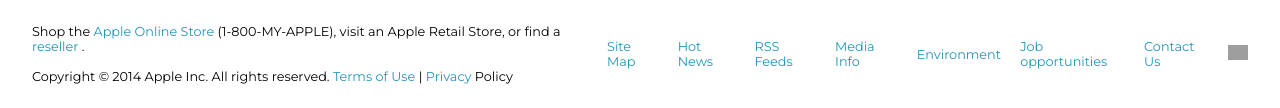
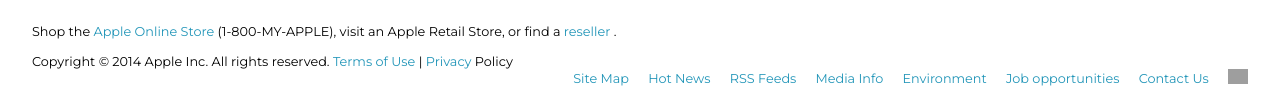
Before and after one commit to benazirr-1/apple-clone, a plain HTML site: page index.html in a window 1280 px wide. Shown: the part 1255-1363 px from the top of the page. Drawn offline with Linux system fonts and the light colour scheme; grey boxes are pictures that could not be loaded.

Commit message:
screenshot added

```diff
--- a/style.css
+++ b/style.css
@@ -161,11 +161,16 @@
 /* FOOTER */
 
 .footer {
-  display: flex;
-  justify-content: space-between;
-  align-items: center;
   font-size: 0.8rem;
-  padding: 1.7rem 2rem;
+  padding: 1.7rem 2rem 3rem;
+  margin-bottom: 1.7rem;
+}
+
+.footer__description {
+  float: left;
+}
+.footer__links {
+  float: right;
 }
 
 .footer a {
```
Also changed, not shown: 2 other files.
